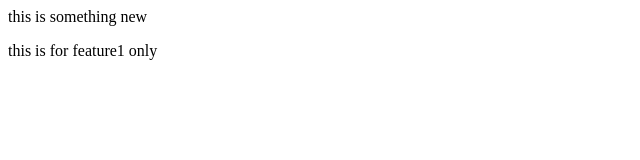
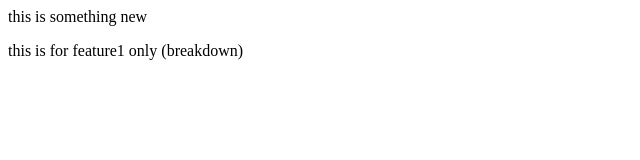
Before and after one commit to Abhijeet-00011/LocalRepo, a plain HTML site: page index.html in a window 1280 px wide. Shown: the full height of the page, 0-640 px from the left. Drawn offline with Linux system fonts and the light colour scheme.

Commit message:
add breakdown

```diff
--- a/index.html
+++ b/index.html
@@ -1,2 +1,2 @@
 <p>this is something new </p>
-<p> this is for feature1 only </p>
+<p> this is for feature1 only (breakdown)</p>
```
